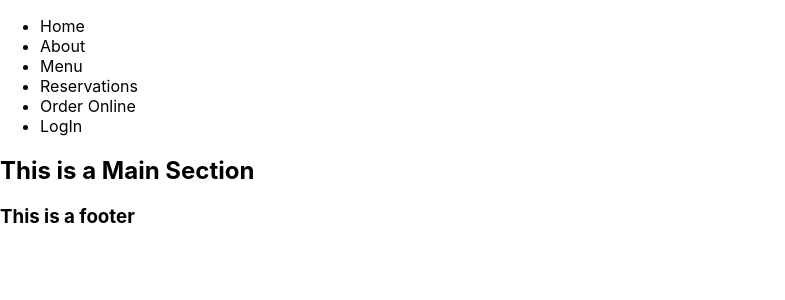
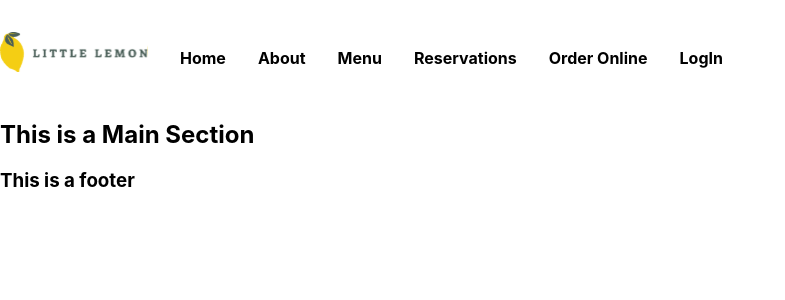
Before and after one commit to Wh1sperishere/little-lemon-capstone, a React (Create React App) app: page / in a window 1280 px wide. Shown: the top 300 px of the page, without its empty margins (0-785 px from the left). Built offline with nearby package versions, Linux system fonts and the light colour scheme; some icons are missing.

Commit message:
updated the css

```diff
--- a/src/App.css
+++ b/src/App.css
@@ -5,19 +5,19 @@
   margin-right: auto;
 }
 
-.nav {
+.navigation {
   font-weight: bold;
   display: block;
   margin-left: auto;
   margin-right: auto;
 }
 
-.nav > ul {
+.navigation > ul {
   list-style-type: none;
   display: flex;
   padding: 1em;
 }
 
-.nav li {
+.navigation li {
   padding: 1rem;
 }
--- a/src/App.js
+++ b/src/App.js
@@ -1,4 +1,4 @@
-import { ReactComponent as Logo } from '../assets/Logo.svg';
+import { ReactComponent as Logo } from './assets/Logo.svg';
 import './App.css';
 
 function App() {
@@ -7,7 +7,7 @@ function App() {
       <header className='head'>
         <Logo />
       </header>
-      <nav>
+      <nav className='navigation'>
         <ul>
           <li>Home</li>
           <li>About</li>
```
